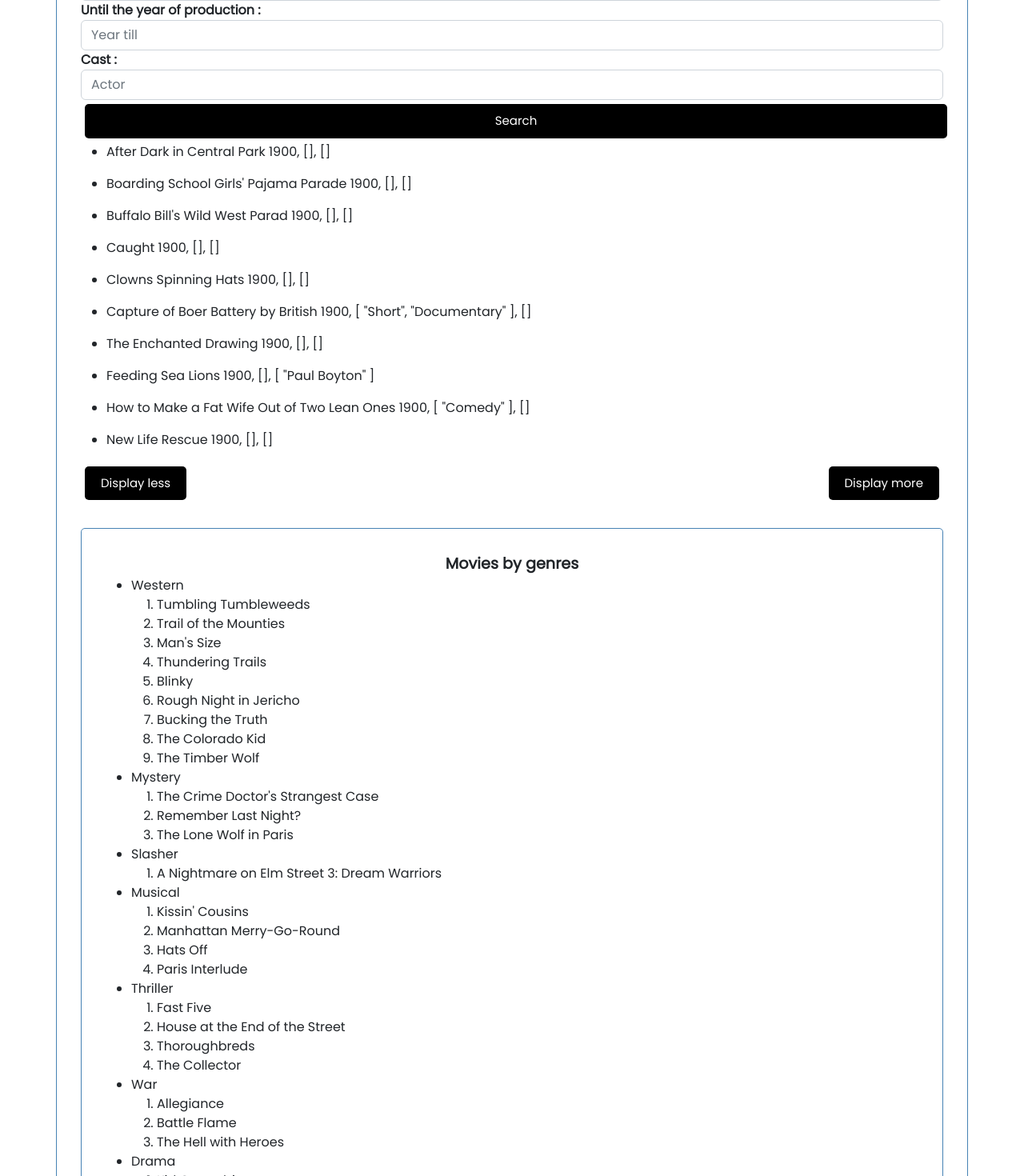
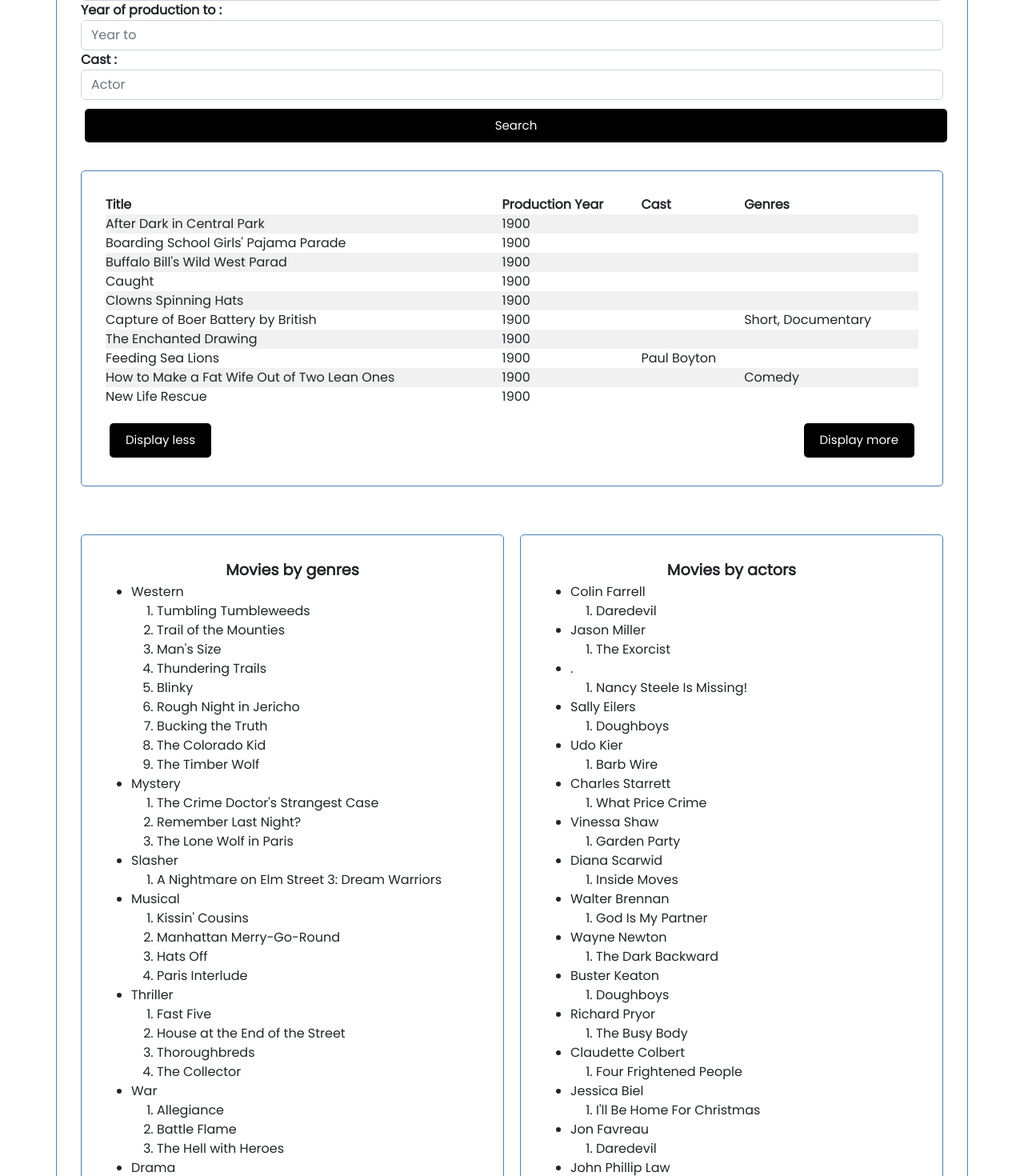
Before and after one commit to matkrasinski/AJI, a Vue app in the folder Zadanie3/zadanie3/: page / in a window 1280 px wide. Shown: the part 240-1710 px from the top of the page at 80% size. Built offline with nearby package versions, Linux system fonts and the light colour scheme.

Commit message:
Final version exercise 3.

```diff
--- a/Zadanie3/zadanie3/src/App.vue
+++ b/Zadanie3/zadanie3/src/App.vue
@@ -2,8 +2,15 @@
   <div class="container">
     <SearchEngine :movieList="movieList" @filtered-data="onUserSearchData"/>
     <MoviesTable :moviesToDisplay="moviesToDisplay" />
-    <MovieListByGenres :movieList="movieList" />
-    <MovieListByCast :movieList="movieList"/>
+    <div class="grid-container">
+      <div> <MovieListByGenres :movieList="movieList" /> </div>
+      <div> <MovieListByCast :movieList="movieList"/> </div>
+    </div>
+    <div>
+        <footer>
+          <p> Authors : Mateusz Krasiński, Michał Andrzejczak</p>
+        </footer>
+    </div>
   </div>
 </template>
 
@@ -32,7 +39,7 @@ export default {
     onUserSearchData(filteredMovies) {
       if (filteredMovies.length === this.movieList.length) {
         this.moviesToDisplay = this.movieList;
-      }else {
+      } else {
         this.moviesToDisplay = filteredMovies;
       }
     }
@@ -81,4 +88,14 @@ body {
     display: block;
     width: 100%;
   }
+  .grid-container {
+    display: grid;
+    grid-template-columns: 1fr 1fr;
+    grid-gap: 20px;
+  }
+  p {
+    font-weight: lighter;
+  }
+
+
 </style>
--- a/Zadanie3/zadanie3/src/components/MovieListByCast.vue
+++ b/Zadanie3/zadanie3/src/components/MovieListByCast.vue
@@ -10,7 +10,6 @@
                     </li>
                 </ol>
             </li>
-
         </ul>
     </div>
 </template>
@@ -56,7 +55,6 @@ export default {
             this.selectHundredRandomMovies();
         },
 }
-
 </script>
 
 <style>
@@ -65,5 +63,4 @@ export default {
         font-weight: bold;
         font-size: larger;
     }
-
 </style>
--- a/Zadanie3/zadanie3/src/components/MovieListByGenres.vue
+++ b/Zadanie3/zadanie3/src/components/MovieListByGenres.vue
@@ -34,13 +34,13 @@ export default {
                 return movie.cast.length;
             })).slice(0, 100);
             let uniqGenres = [];
-        // Appending to uniqActors, actor from selectedMovies
+        // Appending to uniqGenres, genre from selectedMovies
             _.forEach(selectedMovies, (movie) => {
                 _.forEach(movie.genres, (genre) => {
                     uniqGenres.push(genre);
                 });
             });
-        // Picking only 100 unique actors
+        // Picking only 100 unique genres
             uniqGenres = _.shuffle(_.uniq(uniqGenres)).slice(0, 100);
             this.genres = uniqGenres;
             this.movies = selectedMovies;
--- a/Zadanie3/zadanie3/src/components/MoviesTable.vue
+++ b/Zadanie3/zadanie3/src/components/MoviesTable.vue
@@ -1,15 +1,27 @@
 <template>
-    <ul>
-        <li v-for="movie in moviesToDisplay.slice(0, this.step) "
-        :key="movie.ttle" >
-            <p>{{movie.title}} {{movie.year}}, {{movie.genres}}, {{movie.cast}}</p>
-        </li>
-    </ul>
-    <div>
-        <button type="button" id="displayLessButton" @click="displayLess()"
-                class="btn btn-outline-dark">Display less</button>
-        <button type="button" id="displayMoreButton" @click="displayMore()"
-                class="btn btn-outline-dark">Display more</button>
+    <div v-if="moviesToDisplay.length > 0" class="container">
+        <table  class="table align-middle bg-white">
+            <tr>
+                <th>Title</th>
+                <th>Production Year</th>
+                <th>Cast</th>
+                <th>Genres</th>
+            </tr>
+            <tr v-for="movie in moviesToDisplay.slice(0, this.step)" :key="movie" >
+                <td> {{ movie.title }} </td>
+                <td> {{ movie.year }} </td>
+                <td> {{ displayArrayAsString(movie.cast) }} </td>
+                <td> {{ displayArrayAsString(movie.genres) }} </td>
+            </tr>
+        </table>
+        <input type="button" id="displayLessButton" @click="displayLess()"
+                class="btn btn-outline-dark" value="Display less">
+        <input type="button" id="displayMoreButton" @click="displayMore()"
+                class="btn btn-outline-dark" value="Display more">
+    </div>
+    <div v-else class="container">
+        <div class="alert alert-info"> <p> No results </p> </div>
+
     </div>
 </template>
 
@@ -37,6 +49,13 @@ export default {
             } else {
                 this.filteredMovieList = filteredMovies;
             }
+        },
+        displayArrayAsString(list) {
+            var res = ''
+            for (var li in list) {
+                res += li != list.length - 1 ? list[li] + ', ' : list[li]
+            }
+            return res;
         }
     },
 }
@@ -47,4 +66,16 @@ export default {
         float: right;
         margin-left: -50%;
     }
+
+    tr:nth-child(even) {background: rgb(241, 241, 241)}
+    tr:nth-child(odd) {background: #FFF}
+
+    .alert{
+        margin-top: 15%;
+    }
+
+    p {
+        height: 5px;
+        text-align: center;
+    }
 </style>
--- a/Zadanie3/zadanie3/src/components/SearchEngine.vue
+++ b/Zadanie3/zadanie3/src/components/SearchEngine.vue
@@ -1,4 +1,5 @@
 <template>
+    <div>
         <header>
             <h1> Movies </h1>
         </header>
@@ -8,19 +9,20 @@
                 <input type="text" class="form-control" v-model="title" id="movieTitle" placeholder="Movie title"/>
             </div>
             <div class="form-group">
-            <label for="fromDate">From the year of production : </label>
+                <label for="fromDate">Year of production from : </label>
                 <input type="text" class="form-control" v-model="fromDate" id="fromDate" placeholder="Year from"/>
             </div>
             <div class="form-group">
-            <label for="tillDate">Until the year of production : </label>
-            <input type="text" class="form-control" v-model="tillDate" id="tillDate" placeholder="Year till"/>
+                <label for="toDate">Year of production to : </label>
+                <input type="text" class="form-control" v-model="toDate" id="toDate" placeholder="Year to"/>
             </div>
             <div class="form-group">
                 <label for="actorName">Cast : </label>
                 <input type="text" class="form-control" v-model="cast" id="actorName" placeholder="Actor">
             </div>
             <div>
-            <button class="btn btn-primary col-12" @click="emitData">Search</button>
+                <button id="btn" class="btn btn-primary col-12" @click="this.$emit('filtered-data', findMovie())">Search</button>
+            </div>
         </div>
     </div>
 </template>
@@ -33,7 +35,7 @@ export default {
         return {
             title: '',
             fromDate: '',
-            tillDate: '',
+            toDate: '',
             cast: ''
         }
     },
@@ -41,50 +43,28 @@ export default {
     emits: ['filtered-data'],
     methods: {
         findMovie() {
+            // Searching for input matched movies
             const searchedMovies = _.filter(this.$props.movieList, (movie) => {
-            let dateToVal = false;
-            let dateFromVal = false;
-            let haveActor = false;
                 const title = movie.title.toLowerCase().includes(this.title.toLowerCase());
-            const actor = _.filter(movie.cast, (cast) =>{
+                const actor = _.filter(movie.cast, (cast) => {
                     return cast.toLowerCase().includes(this.cast);
                 });
-
-            if (actor.length > 0) {
-                haveActor = true;
-            } else if (!this.cast) {
-                haveActor = true;
-            }
-
-            if (parseInt(movie.year) <= parseInt(this.tillDate)) {
-                dateToVal = true;
-            } else if (!this.tillDate) {
-                dateToVal = true;
-            }
-
-            if (parseInt(movie.year) >= parseInt(this.fromDate)) {
-                dateFromVal = true;
-            } else if (!this.fromDate) {
-                dateFromVal = true;
-            }
-
-            return title && dateToVal && dateFromVal && haveActor;
+                return title && (parseInt(movie.year) <= parseInt(this.toDate) || !this.toDate)
+                            && (parseInt(movie.year) >= parseInt(this.fromDate) || !this.fromDate)
+                            && (actor.length > 0 || !this.cast);
             });
-        console.log(searchedMovies)
             return searchedMovies;
-        },
-        emitData() {
-            const filteredData = this.findMovie();
-            this.$emit('filtered-data', filteredData);
         }
     }
-
 }
 </script>
 
 <style>
-    label, h1    {
+    label, h1 {
         font-weight: bold;
+    }
+    #btn {
+        margin-top: 1%;
     }
 
 </style>
```
Lines whose indentation alone changed are shown as unchanged.
